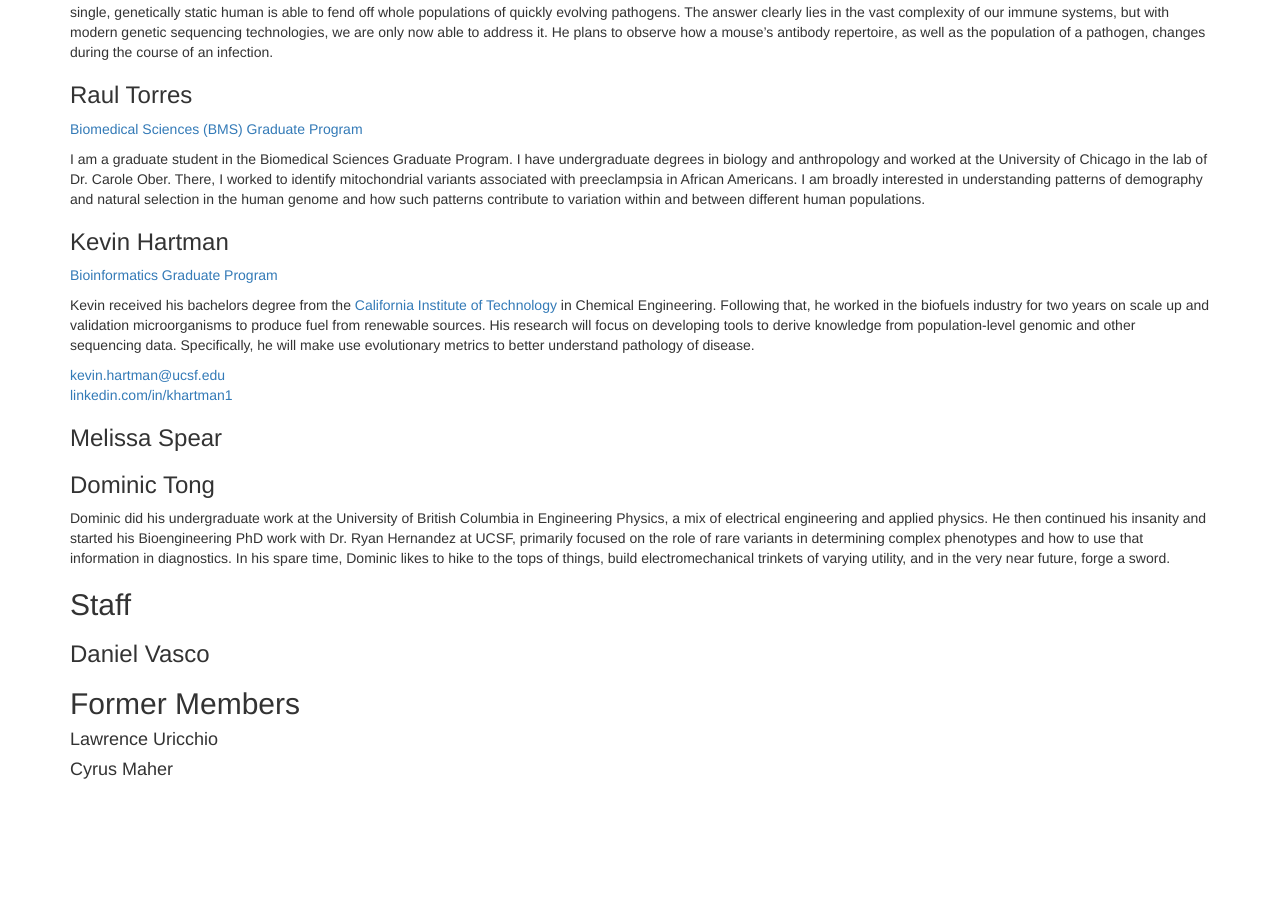
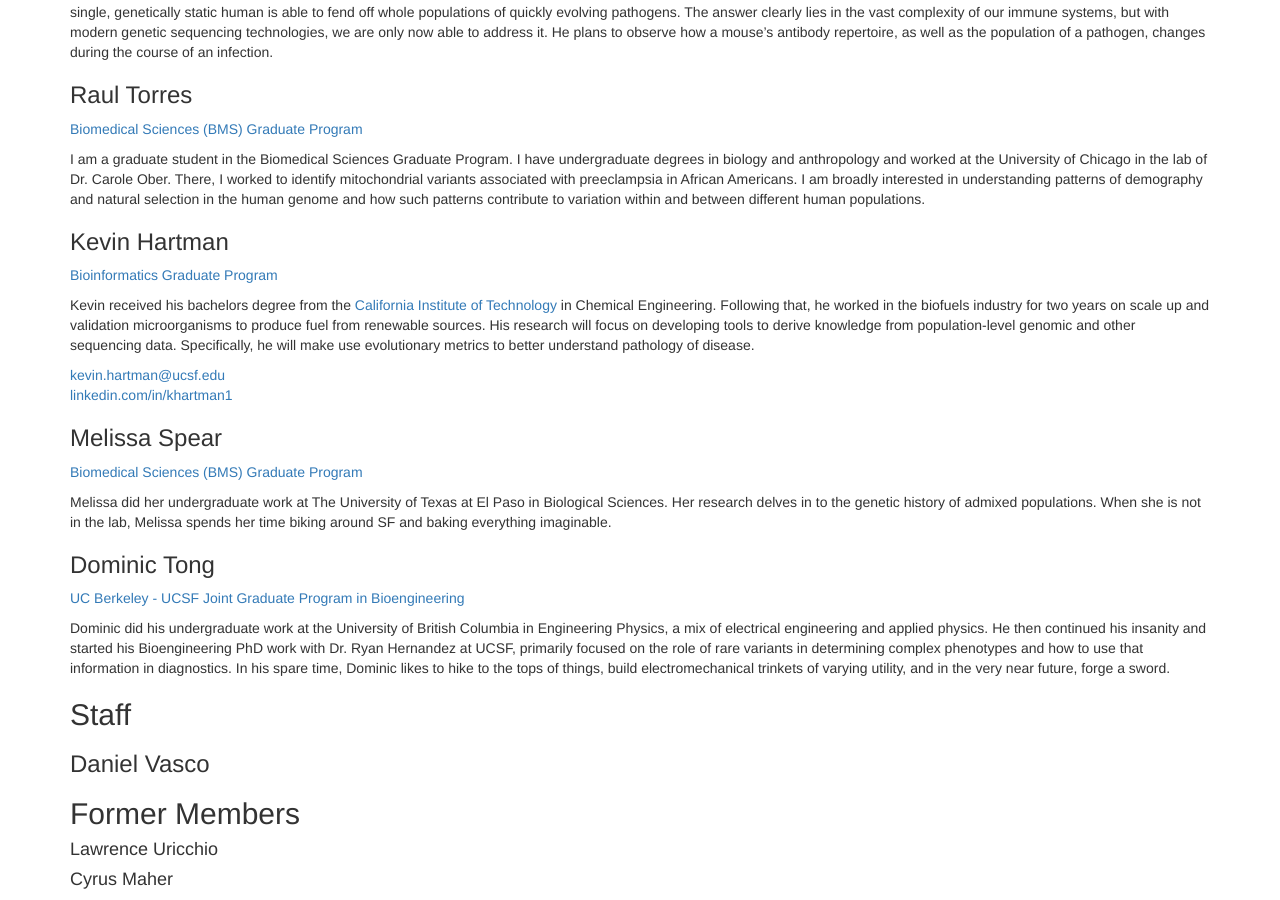
Before and after one commit to HernandezLab/hernandezlab.github.io, a Jekyll site: the page built from people/index.md, in a window 1280 px wide and 900 px high, scrolled down 700 px. Built offline with Jekyll 4.4.1, drawn with Linux system fonts in a browser that asks for light colours; nearby versions of some CDN libraries; before the commit the page ends 1490 px from its top, so only the background shows below that.

Commit message:
People content lab feedback

```diff
--- a/people/index.md
+++ b/people/index.md
@@ -77,9 +77,16 @@ make use evolutionary metrics to better understand pathology of disease.
 
 ### Melissa Spear
 
+[Biomedical Sciences (BMS) Graduate Program](https://bms.ucsf.edu/)
 
+Melissa did her undergraduate work at The University of Texas at El Paso in
+Biological Sciences. Her research delves in to the genetic history of admixed
+populations. When she is not in the lab, Melissa spends her time biking around
+SF and baking everything imaginable.
 
 ### Dominic Tong
+
+[UC Berkeley - UCSF Joint Graduate Program in Bioengineering](http://bioegrad.berkeley.edu/)
 
 Dominic did his undergraduate work at the University of British Columbia in
 Engineering Physics, a mix of electrical engineering and applied physics. He
```
